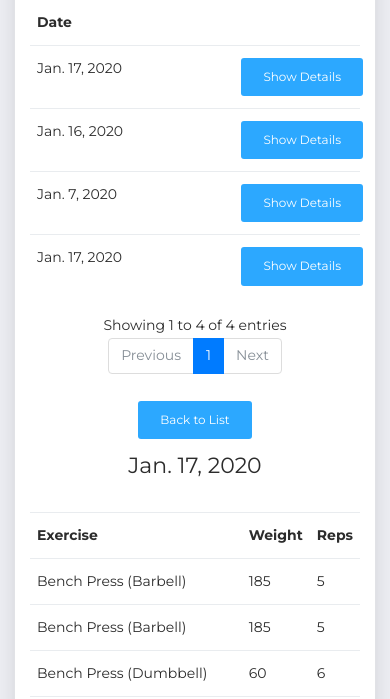
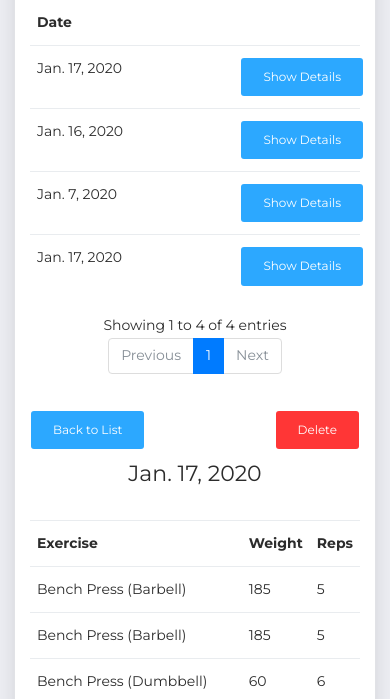
Before and after one commit to Calvin-T/Workout-Logger, a Django app: template workoutlogger/logger/templates/logger/log_history.html in a window 390 px wide. Shown: the part 214-913 px from the top of the page. Run offline with Django 3.2, Linux system fonts and the light colour scheme; data comes from the database, SQL or seed files in the repository; both versions use the stored data as it was after the commit; tables that the repository leaves empty hold one stand-in row (values such as "Sample post"); the template is opened without the code that fills it: values that come from a table or form of the project are taken from there, most other values are stand-ins (such as "Sample title", 1, 10 or a date in 2020); some libraries are stand-ins or nearby versions.

Commit message:
Now able to delete logged workout

```diff
--- a/workoutlogger/logger/templates/logger/log_history.html
+++ b/workoutlogger/logger/templates/logger/log_history.html
@@ -27,6 +27,7 @@
                       <span style="user-select: none;">{{ session.date }}</span>
                       <button class="btn btn-info" style="float:right">Show Details</button>
                       <input type="hidden" value="{{session.id}}" name="id">
+                      <input type="hidden" value="select" name="operation">
                     </div>
                   </div>
                 </form>
@@ -40,9 +41,21 @@
 
   {% if session %}
   <div class='card-header'>
-    <a href="{% url 'logger-logged-sessions' %}" style="text-decoration: none;">
-      <button class="btn btn-info" style="font-family: 'Montserrat';">Back to List</button>
-    </a>
+    <div class="form-row">
+      <div class="col-6">
+        <a href="{% url 'logger-logged-sessions' %}" style="text-decoration: none;">
+          <button class="btn btn-info" style="font-family: 'Montserrat';">Back to List</button>
+        </a>
+      </div>
+      <div class="col-6">
+        <form method="POST">
+          {% csrf_token %}
+          <button class="btn btn-danger" style="float:right;" name="deleteBtn" onclick='return confirm("Are you sure you want to delete this workout?")'>Delete</button>
+          <input type="hidden" value="{{session.id}}" name="id">
+          <input type="hidden" value="delete" name="operation">
+        </form>
+      </div>
+    </div>
     <h5>{{session.date}}</h5>
   </div>
   <div class='card-body'>
@@ -89,6 +102,7 @@
 
 <script>
 $(document).ready( function () {
+
     var table = $('#sessionsTable').DataTable({
       ordering: false,
       searching: false,
--- a/workoutlogger/static/css/now-ui-dashboard.css
+++ b/workoutlogger/static/css/now-ui-dashboard.css
@@ -3232,11 +3232,6 @@ Created using IcoMoon - icomoon.io
 @media screen and (max-width: 991px) {
   .card h5 {
     text-align: center;
-  }
-  .card button {
-    margin: auto;
-    margin-bottom: 1em;
-    display: block;
   }
   .profile-photo .profile-photo-small {
     margin-left: -2px; }
```
Also changed, not shown: workoutlogger/logger/views.py (+9 -3 lines), workoutlogger/db.sqlite3.
